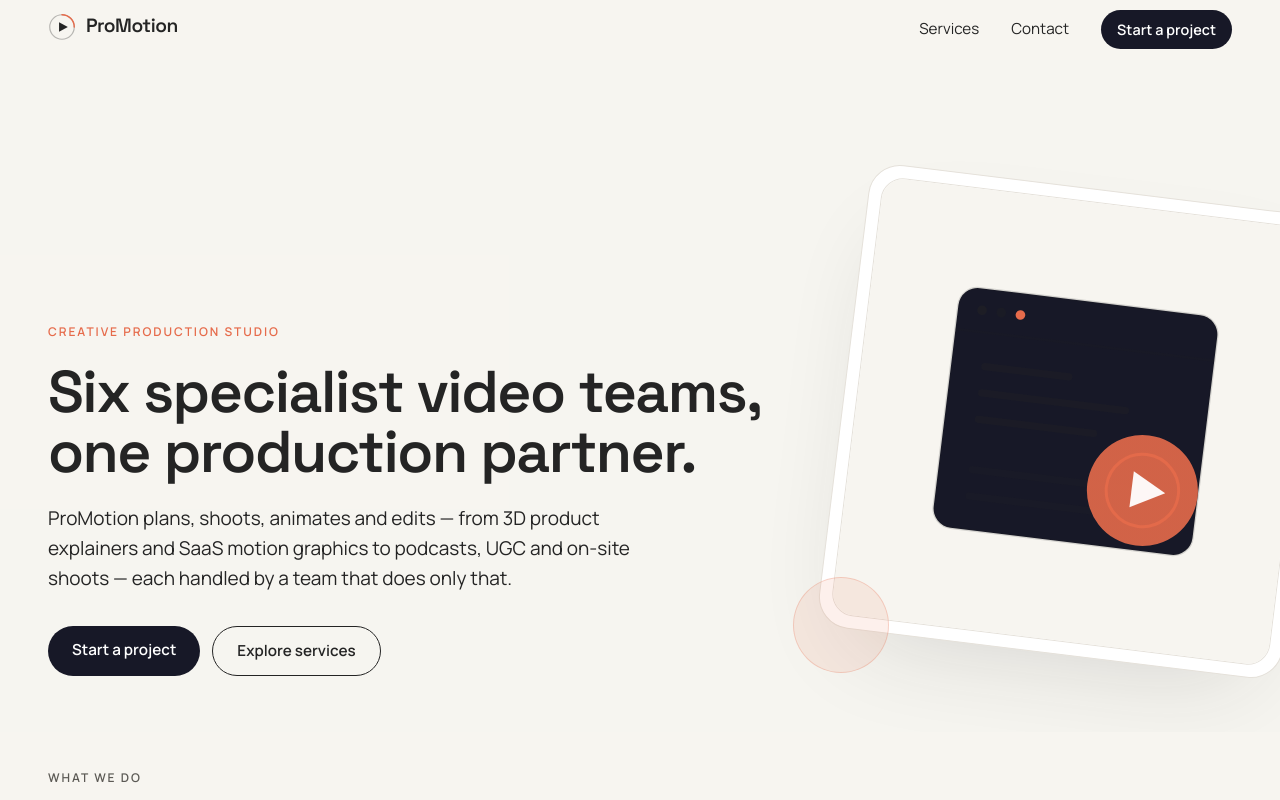
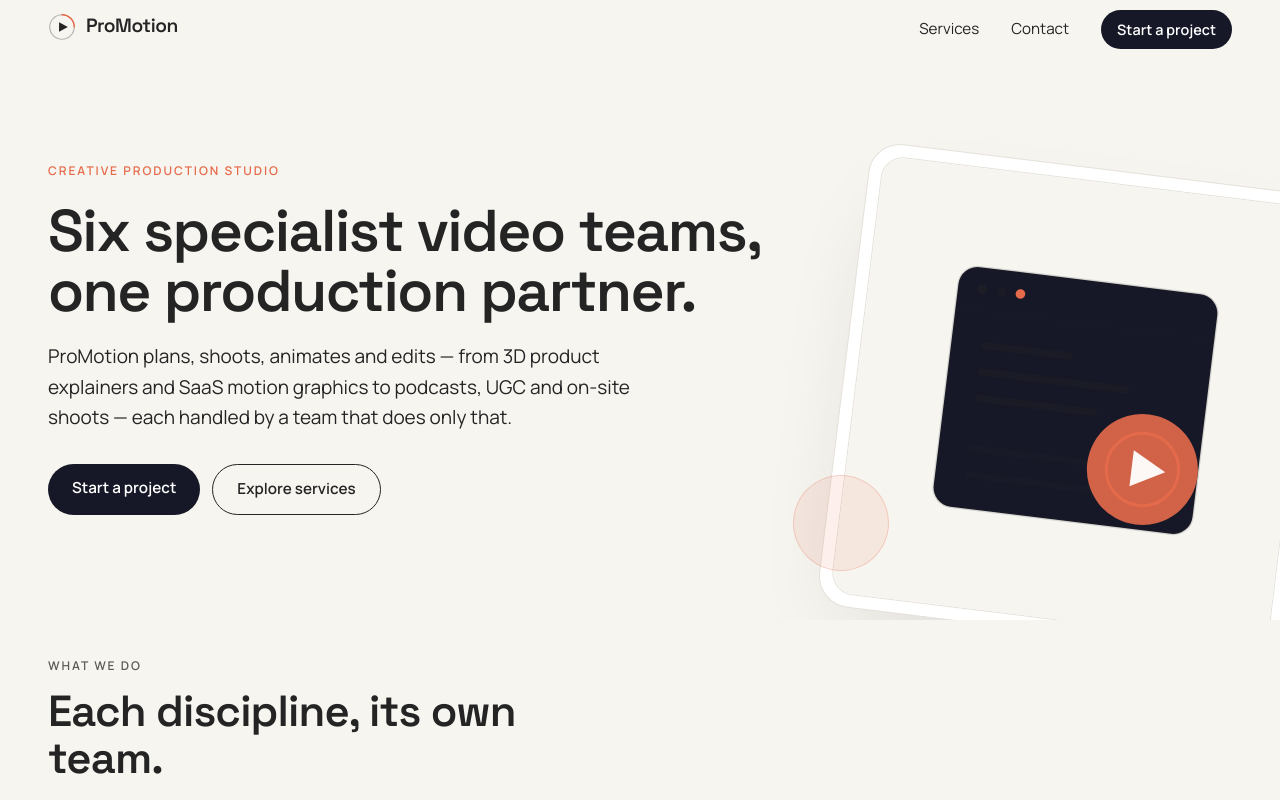
Before and after one commit to Ashir010/PRO, a Next.js app: page / in a window 1280 px wide. Shown: the top 800 px of the page. Built offline with nearby package versions, Linux system fonts and the light colour scheme.

Commit message:
spaces removed

```diff
--- a/components/Hero.tsx
+++ b/components/Hero.tsx
@@ -28,7 +28,7 @@ export function Hero() {
         <div className="absolute bottom-[10%] left-[4%] h-24 w-24 rounded-full border border-[#E66B4B]/25 bg-[#E66B4B]/10" />
       </div>
 
-      <div className="shell relative z-10 isolate flex min-h-[clamp(30rem,84vh,52rem)] flex-col justify-end pb-[clamp(2.5rem,7vh,5rem)] pt-[clamp(5rem,16vh,10rem)]">
+      <div className="shell relative z-10 isolate flex min-h-[clamp(34rem,70vh,44rem)] flex-col justify-center py-[clamp(6rem,10vh,8rem)]">
         <p className="eyebrow text-[#E66B4B]">Creative production studio</p>
 
         <h1 className="font-display mt-6 max-w-[19ch] text-[length:var(--text-display)] font-semibold leading-[1.02] tracking-[-0.025em] text-[#242424]">
```
